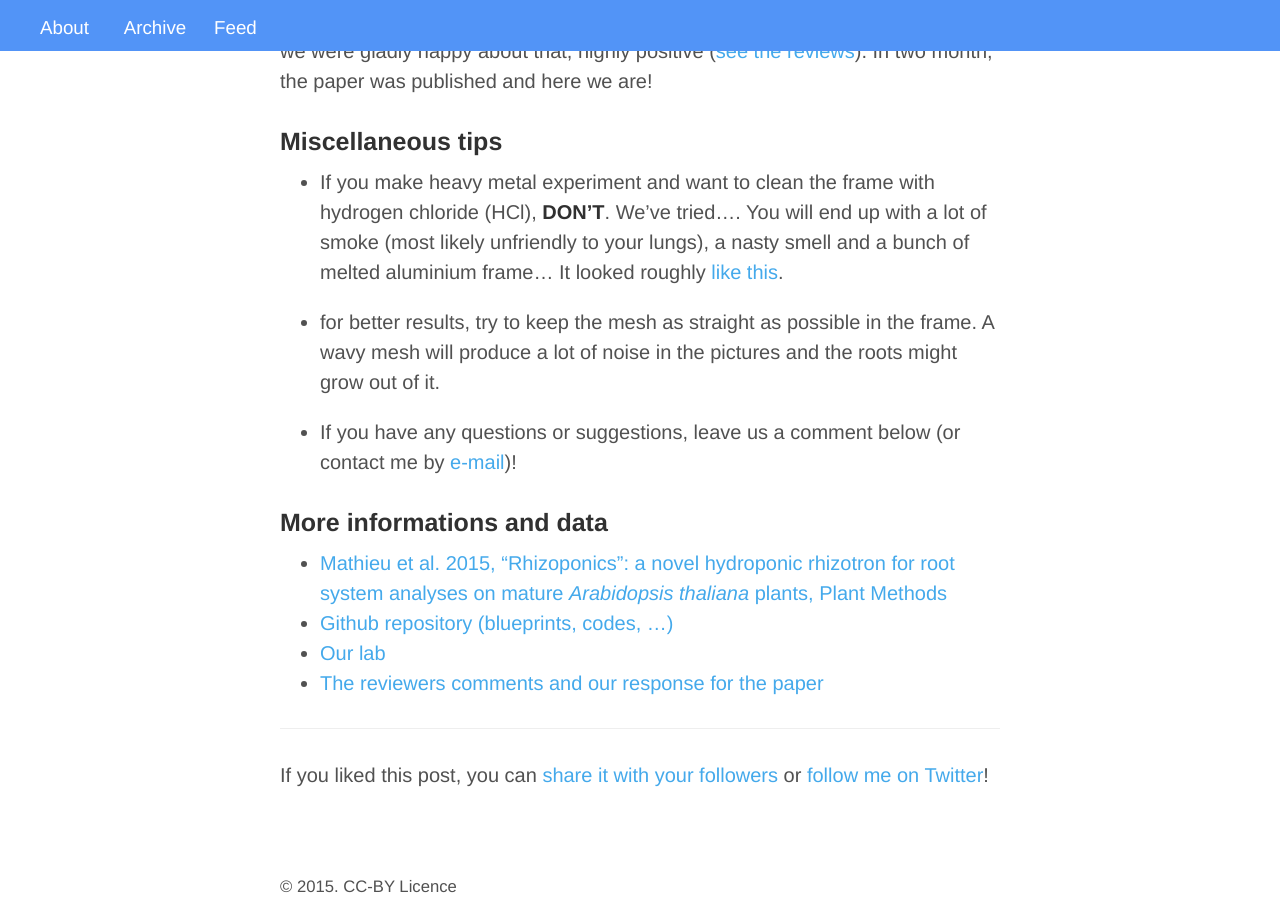
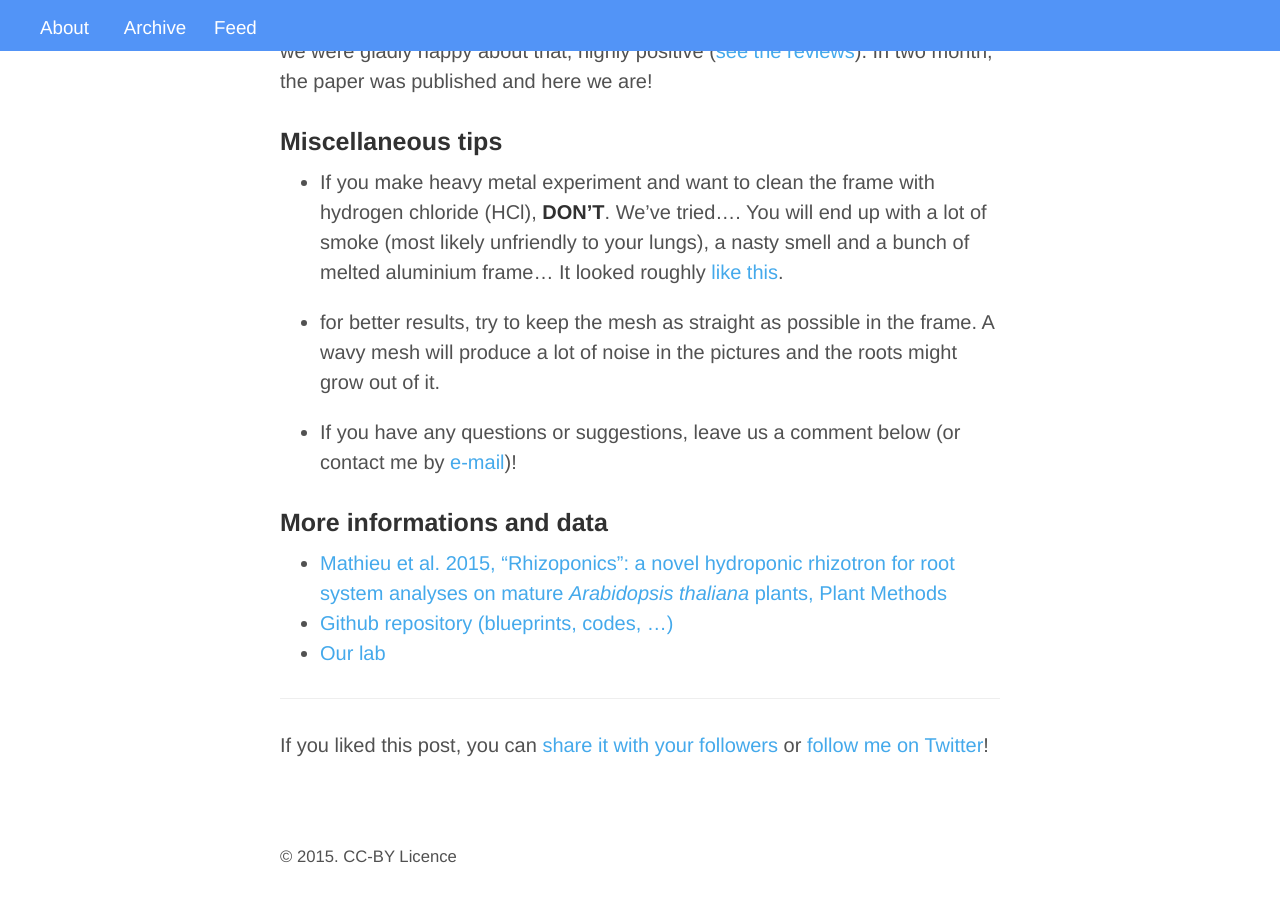
Before and after one commit to guillaumelobet/guillaumelobet.github.io, a Jekyll site: the page built from _posts/2015-01-29-rhizoponics.md, in a window 1280 px wide and 900 px high, scrolled down 4354 px. Built offline with Jekyll 4.4.1, drawn with Linux system fonts in a browser that asks for light colours; comment, search, counter and statistics services are not loaded; after the commit the page ends 5224 px from its top, so only the background shows below that.

Commit message:
Update 2015-01-29-rhizoponics.md

```diff
--- a/_posts/2015-01-29-rhizoponics.md
+++ b/_posts/2015-01-29-rhizoponics.md
@@ -86,6 +86,5 @@ At some point, we decided that it was worth trying publishing our technique. It
 - [Mathieu et al. 2015, “Rhizoponics”: a novel hydroponic rhizotron for root system analyses on mature *Arabidopsis thaliana* plants, Plant Methods](http://www.plantmethods.com/content/11/1/3/abstract)
 - [Github repository (blueprints, codes, ...)](https://github.com/guillaumelobet/rhizoponics)
 - [Our lab](http://www.phytosystems.ulg.ac.be/en/groups/plant-physiology)
-- [The reviewers comments and our response for the paper](https://www.dropbox.com/s/3vros8tafeweulu/Responsetoeditorandreviewers.pdf?dl=0)
 
 {% include twitter_plug.html %}
```
